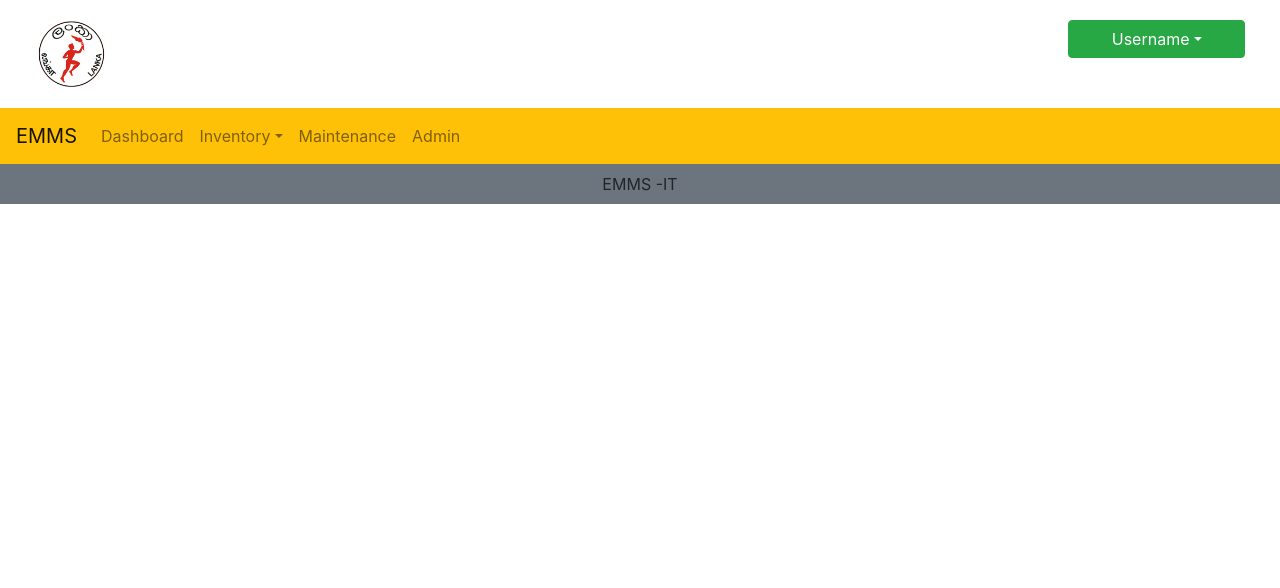
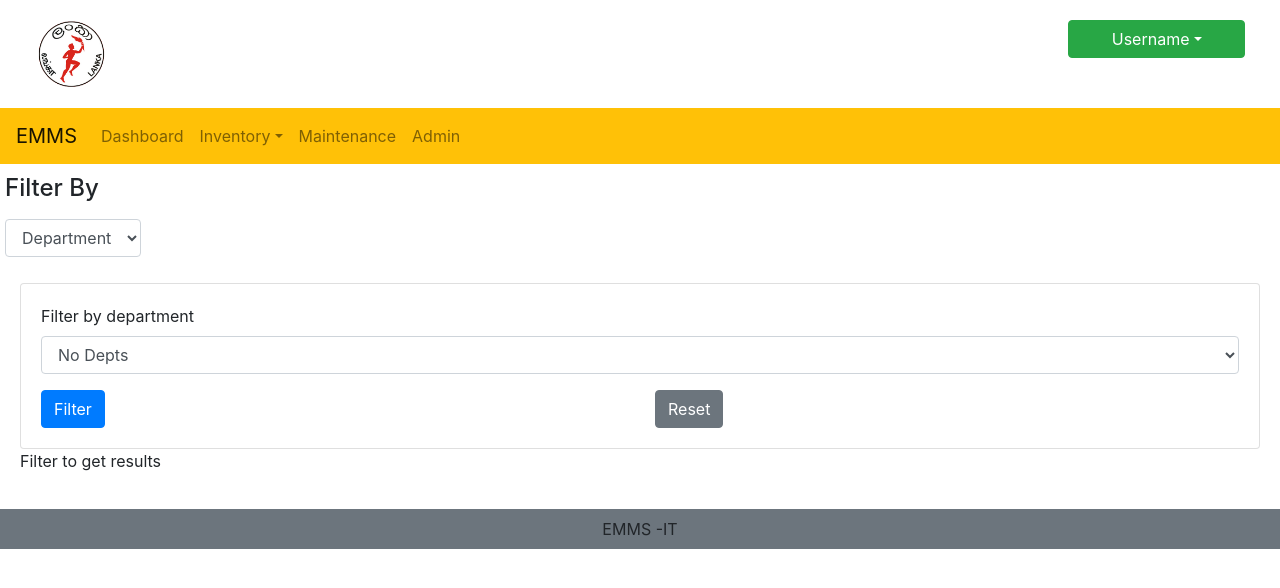
Before and after one commit to RavinduLa/reactjs-emms, a React (Create React App) app in the folder reactjs/: page /inventoryFilter2 in a window 1280 px wide. Shown: the top 588 px of the page. Built offline with nearby package versions, Linux system fonts and the light colour scheme.

Commit message:
Implemented a select filter options for filtering inventory items

```diff
--- a/reactjs/src/App.js
+++ b/reactjs/src/App.js
@@ -43,6 +43,10 @@ import SupplierList from "./components/SupplierList";
 import InventoryLanding from "./components/InventoryLanding";
 import InventoryFilter from "./components/InventoryFilter";
 import WarrantyFilter from "./components/WarrantyPresentEquipment";
+import DepartmentFilter from "./components/DepartmentFilter";
+import SupplierFilter from "./components/SupplierFilter";
+import LocationFilter from "./components/LocationFilter";
+import InventoryFilter2 from "./components/InventoryFilter2";
 
 function App() {
 
@@ -121,6 +125,11 @@ function App() {
             <Route path="/inventoryLanding" exact component={InventoryLanding}/>
             <Route path="/inventoryFilter" exact component={InventoryFilter}/>
             <Route path="/warrantyFilter" exact component={WarrantyFilter}/>
+            <Route path="/departmentFilter" exact component={DepartmentFilter}/>
+            <Route path="/locationFilter" exact component={LocationFilter}/>
+            <Route path="/supplierFilter" exact component={SupplierFilter}/>
+            <Route path="/inventoryFilter2" exact component={InventoryFilter2}/>
+
             {/*<Route path="/departmentFilter" exact component={DepartmentFilter}/>*/}
         </Switch>
 
--- /dev/null
+++ b/reactjs/src/components/InventoryFilter2.js
@@ -0,0 +1,91 @@
+import React from "react";
+import {Button, Card, Col, Form, Row, Table} from "react-bootstrap";
+
+import DepartmentFilter from "./DepartmentFilter";
+import LocationFilter from "./LocationFilter";
+import SupplierFilter from "./SupplierFilter";
+
+class InventoryFilter2 extends React.Component{
+    constructor(props) {
+        super(props);
+
+        this.state = this.initialState;
+        this.resetInventoryFilter=this.resetInventoryFilter.bind(this);
+        this.submitFilter=this.submitFilter.bind(this);
+    }
+
+    initialState = {
+
+        filterOption: 'department'
+    }
+
+    componentDidMount(){
+
+    }
+
+    resetInventoryFilter=(event) => {
+        event.preventDefault();
+    }
+
+    changeSelection=(event)=>{
+        event.preventDefault();
+        this.setState({filterOption: event.target.value})
+    }
+
+    submitFilter=(event) => {
+
+    }
+
+    render() {
+        const padding={
+            padding:'10px'
+        }
+        return (
+            <div>
+                <div style={padding}>
+                    <Row>
+                        <Col>
+                    <Form onReset={this.resetInventoryFilter.bind(this)} onSubmit={this.submitFilter.bind(this)}>
+
+                        <Form.Row>
+                            <Form.Group>
+                                <Form.Label><h4>Filter By</h4></Form.Label>
+                                <Form.Control
+                                as={"select"} required name={'selectFIlterOption'}
+                                value={this.state.filterOption}
+                                onChange={this.changeSelection.bind(this)}>
+
+                                    <option value={'department'}>Department</option>
+                                    <option value={'location'}>Location</option>
+                                    <option value={'supplier'}>Supplier</option>
+
+                                </Form.Control>
+                            </Form.Group>
+                        </Form.Row>
+
+
+                    </Form>
+                        </Col>
+
+
+                    </Row>
+                    <Row>
+                        <Col>
+                            {
+                                this.state.filterOption === 'department'?
+                                    <DepartmentFilter />:
+                                    this.state.filterOption === 'location'?
+                                        <LocationFilter />:
+                                        <SupplierFilter />
+                            }
+                        </Col>
+                    </Row>
+
+
+                </div>
+            </div>
+        );
+    }
+
+}
+export default InventoryFilter2;
--- a/reactjs/src/components/InventoryLanding.js
+++ b/reactjs/src/components/InventoryLanding.js
@@ -36,7 +36,19 @@ class InventoryLanding extends React.Component{
                                 <Link to={'/inventory'}>View Full Inventory</Link>
                             </Col>
                             <Col>
-                                <Link to={'/inventoryFilter'}>Filter Inventory</Link>
+                                <Link to={'/inventoryFilter2'}>Filter Inventory</Link>
+                            </Col>
+
+                            <Col>
+                                <Link to={'/departmentFilter'}>Filter By Department</Link>
+                            </Col>
+
+                            <Col>
+                                <Link to={'/locationFilter'}>Filter By Location</Link>
+                            </Col>
+
+                            <Col>
+                                <Link to={'/supplierFilter'}>Filter By Supplier</Link>
                             </Col>
                         </Row>
                     </Jumbotron>
```
